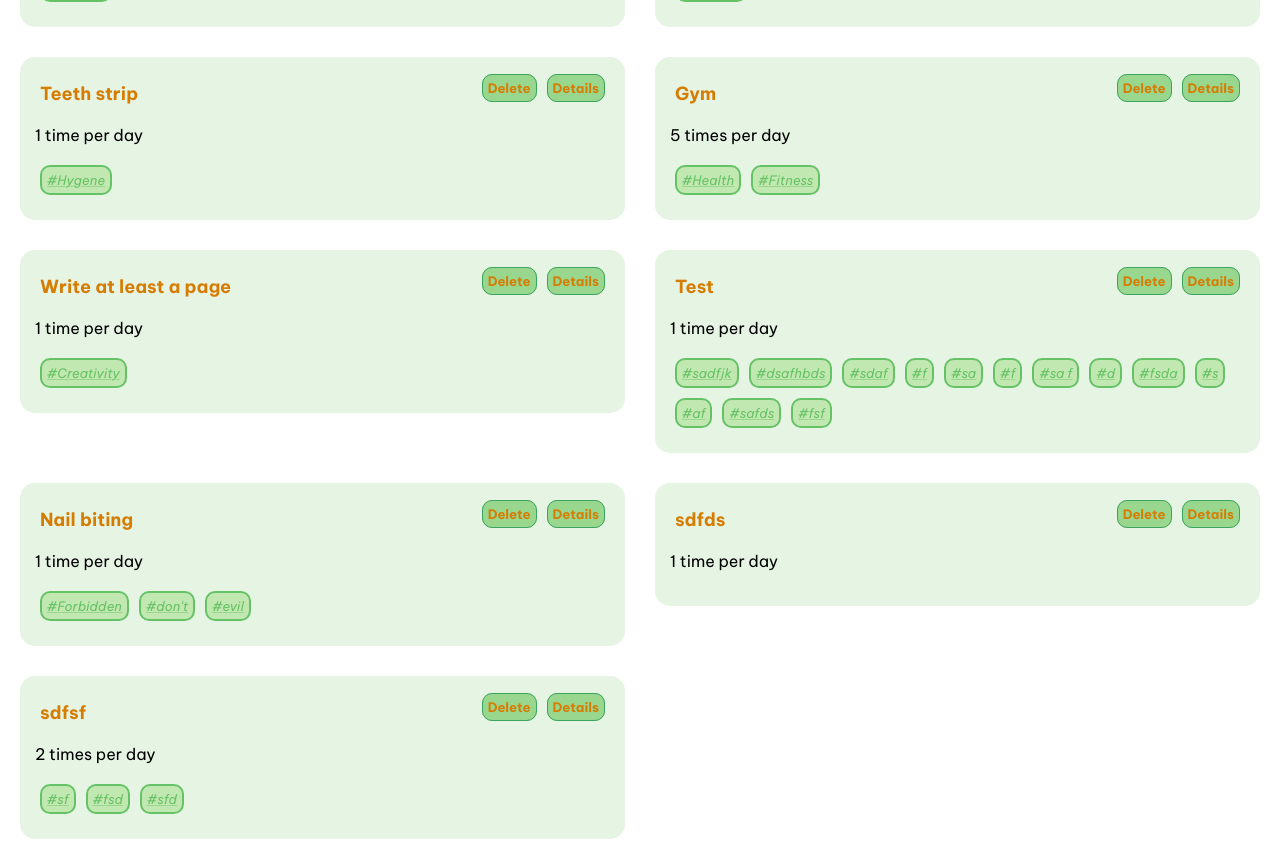
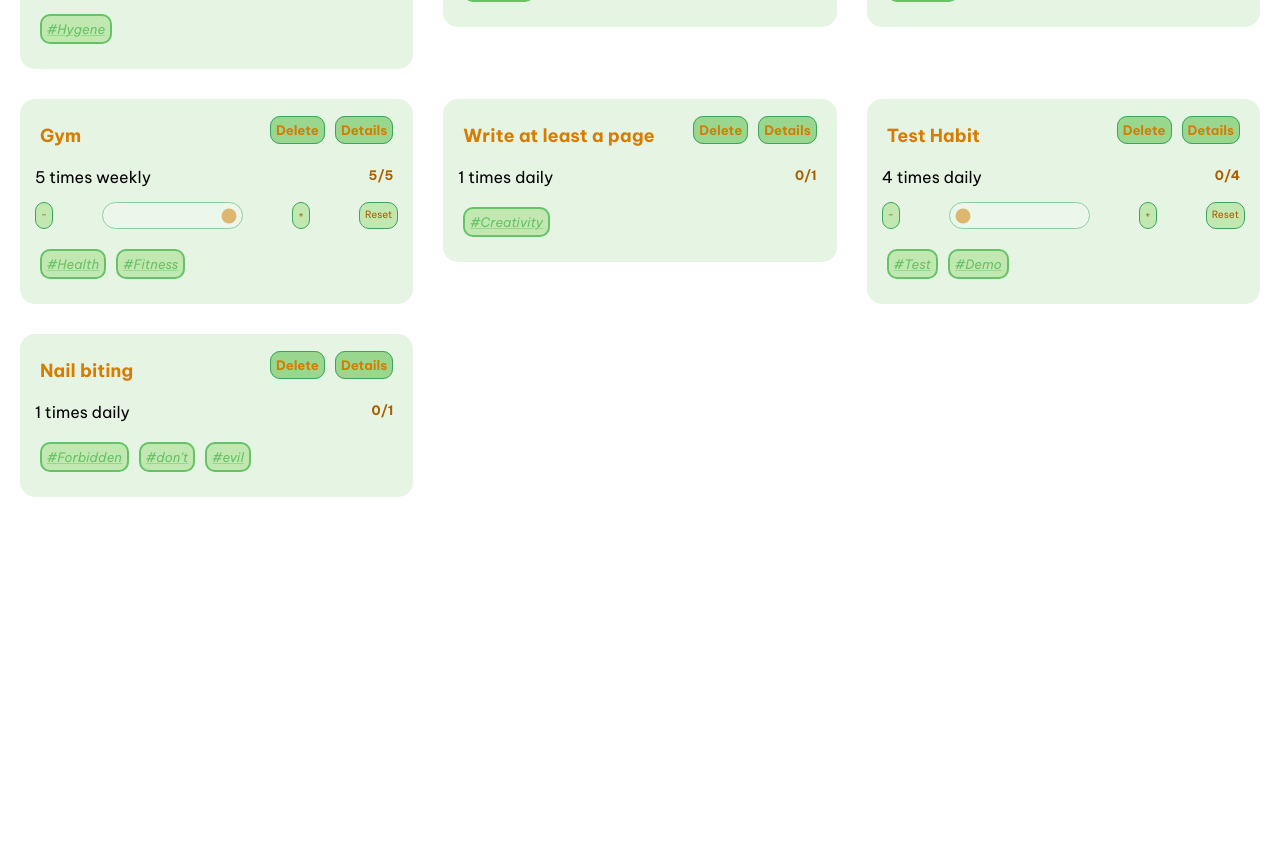
Before and after one commit to kandriam/habbit-prototype, an Angular app: page / in a window 1280 px wide. Shown: the part 700-1559 px from the top of the page. After the commit the page ends 1217 px from the top, so only its background shows below. Built offline with nearby package versions, Linux system fonts and the light colour scheme; data requests are answered from the project's data file.

Commit message:
Formatting and layout

```diff
--- a/db.json
+++ b/db.json
@@ -3,7 +3,7 @@
     {
       "id": "1",
       "name": "Brush teeth",
-      "timesdone": 3,
+      "timesdone": 1,
       "timesperinstance": 3,
       "frequency": "daily",
       "description": [
@@ -133,27 +133,20 @@
     },
     {
       "id": "7",
-      "name": "Test",
+      "name": "Test Habit",
       "timesdone": 0,
-      "timesperinstance": 1,
+      "timesperinstance": 4,
       "frequency": "daily",
       "description": [
-        "htfdg"
+        "I am a description",
+        "1. This",
+        "2. has",
+        "3. multiple",
+        "4. points"
       ],
       "tags": [
-        "sadfjk",
-        "dsafhbds",
-        "sdaf",
-        "f",
-        "sa",
-        "f",
-        "sa f",
-        "d",
-        "fsda",
-        "s",
-        "af",
-        "safds",
-        "fsf"
+        "Test",
+        "Demo"
       ],
       "calendar": [
         "April12025",
@@ -179,34 +172,6 @@
         "evil"
       ],
       "calendar": []
-    },
-    {
-      "id": "10",
-      "name": "sdfds",
-      "timesdone": 0,
-      "timesperinstance": 1,
-      "frequency": "daily",
-      "description": [
-        "sdfs"
-      ],
-      "tags": [],
-      "calendar": []
-    },
-    {
-      "id": "11",
-      "name": "sdfsf",
-      "timesdone": 0,
-      "timesperinstance": 2,
-      "frequency": "daily",
-      "description": [
-        "sdfdsf"
-      ],
-      "tags": [
-        "sf",
-        "fsd",
-        "sfd"
-      ],
-      "calendar": {}
     }
   ]
 }
--- a/src/app/habit/habit.css
+++ b/src/app/habit/habit.css
@@ -41,3 +41,8 @@
   transition: background-color 0.5s;
   transition: box-shadow 0.5s;
 }
+
+.details-row {
+  display: flex;
+  justify-content: space-between;
+}
--- a/src/app/habit/habit.ts
+++ b/src/app/habit/habit.ts
@@ -17,10 +17,24 @@ import { HabitService } from '../habit.service';
         </div>
       </div>
       <div class="thumbnail-section">
+        <p>
         @if (habit().timesperinstance === 1) {
-          <p> {{ habit().timesperinstance }} time per day </p>
+          {{ habit().timesperinstance }}
         } @else {
-          <p> {{ habit().timesperinstance }} times per day </p>
+          {{ habit().timesperinstance }}
+        }
+        times {{ habit().frequency }} </p>
+                  <label class="progress-text" id="progress-numerator">{{habit().timesdone}}/{{habit().timesperinstance}} </label>
+
+      </div>
+      <div class="habit-section">
+        @if (habit().timesperinstance != 1) {
+          <div class="details-row">
+              <a class="secondary" (click)="changeTracker(-1)">-</a>
+              <input id="progress-tracker" type="range" min=0 max={{habit().timesperinstance}} value={{habit().timesdone}} class="slider" (input)="updateTracker()">
+              <a class="secondary" (click)="changeTracker(1)">+</a>
+            <a class="secondary" type="button" (click)="resetProgress()">Reset</a>
+          </div>
         }
       </div>
       <div class="tag-section">
@@ -57,4 +71,35 @@ export class Habit {
     this.habitService.deleteHabit(id);
     window.location.reload();
   }
+  // Sets progress tracker slider back to 0
+  resetProgress() {
+    var slider = <HTMLInputElement> document.getElementById("progress-tracker");
+    slider.value = "0";
+    this.updateTracker();
+  }
+
+  // Takes in num of type number
+  // Incraments (or decraments) tracker by said amount
+  changeTracker(num: number){
+    var slider = <HTMLInputElement> document.getElementById("progress-tracker");
+    slider.value = (Number(slider.value) + Number(num)).toString();
+    this.updateTracker();
+  }
+
+  // Updates progress tracker's label to the appropriate amount completed
+  // and updates database with approprate amount completed
+  updateTracker() {
+    var slider = <HTMLInputElement> document.getElementById("progress-tracker");
+    var str: string = slider.value + "/" + this.habit().timesperinstance;
+    (document.getElementById("progress-numerator") as HTMLImageElement).textContent = (str);
+    this.habitService.updateProgress(
+      this.habit().id,
+      this.habit().name ?? '',
+      Number(slider.value),
+      this.habit().timesperinstance ?? 1,
+      this.habit().frequency ??'daily',
+      this.habit().description ?? [],
+      this.habit().tags ?? [],
+      this.habit().calendar ?? []);
+  }
 }
--- a/src/app/home/home.css
+++ b/src/app/home/home.css
@@ -1,7 +1,7 @@
 .results {
   /* justify-content: space-around; */
   display:grid;
-  grid-template-columns: 1fr 1fr;
+  grid-template-columns: 1fr 1fr 1fr;
   grid-gap: 10px;
 }
 
```
Also changed, not shown: 1 other file (tests, documents, lock files or other folders).
